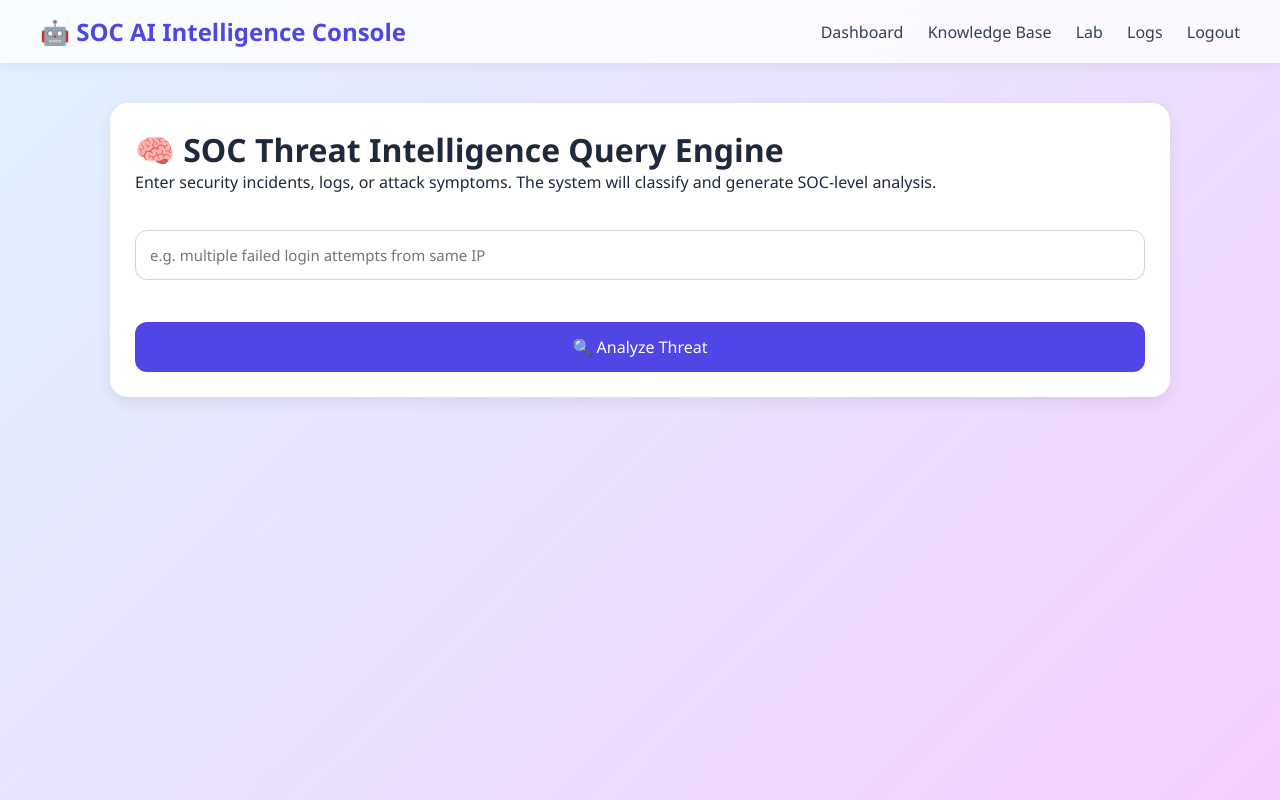
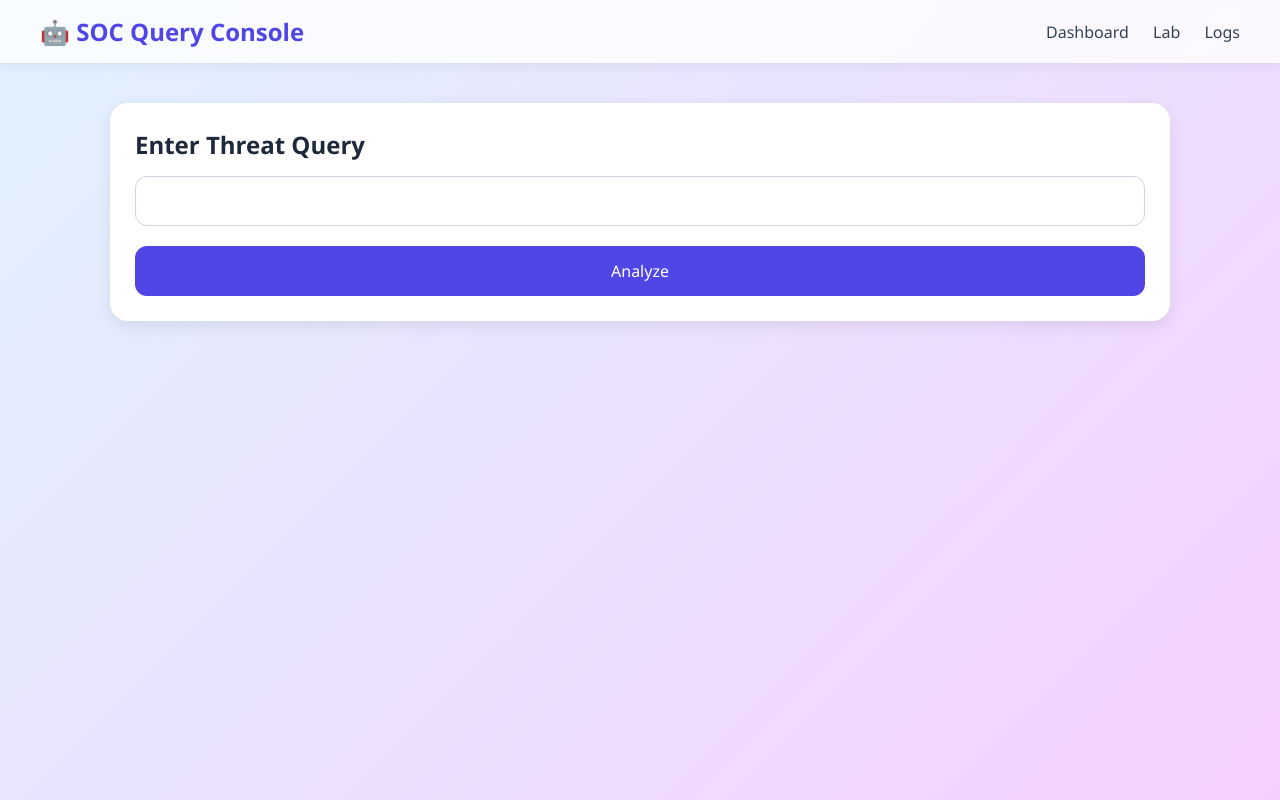
Before and after one commit to Ojas-597/cybersec-soc-lab, a website: page public/query.html in a window 1280 px wide. Drawn offline with Linux system fonts and the light colour scheme.

Commit message:
Update query.html

```diff
--- a/public/query.html
+++ b/public/query.html
@@ -1,129 +1,54 @@
 <!DOCTYPE html>
 <html>
 <head>
-  <title>SOC AI Threat Console</title>
+  <title>SOC Query Console</title>
   <link rel="stylesheet" href="style.css">
 </head>
 <body>
 
-<!-- NAVBAR -->
 <div class="navbar">
-
-  <div class="logo">
-    🤖 SOC AI Intelligence Console
-  </div>
-
+  <div class="logo">🤖 SOC Query Console</div>
   <div class="nav-links">
     <a href="dashboard.html">Dashboard</a>
-    <a href="search.html">Knowledge Base</a>
     <a href="lab.html">Lab</a>
     <a href="logs.html">Logs</a>
-    <a href="/logout">Logout</a>
   </div>
-
 </div>
 
-<!-- MAIN CONTAINER -->
 <div class="container">
 
-  <div class="card">
+<div class="card">
+<h2>Enter Threat Query</h2>
+<input id="q">
+<button onclick="ask()">Analyze</button>
+</div>
 
-    <h1>🧠 SOC Threat Intelligence Query Engine</h1>
-
-    <p>
-      Enter security incidents, logs, or attack symptoms.
-      The system will classify and generate SOC-level analysis.
-    </p>
-
-    <br>
-
-    <input
-      id="q"
-      placeholder="e.g. multiple failed login attempts from same IP"
-    >
-
-    <br><br>
-
-    <button onclick="ask()">
-      🔍 Analyze Threat
-    </button>
-
-  </div>
-
-  <!-- OUTPUT -->
-  <div id="output"></div>
+<div id="out"></div>
 
 </div>
 
 <script>
-
-/* ========================
-   AI QUERY ENGINE
-======================== */
 function ask(){
-
-  let question = document.getElementById("q").value;
-
-  fetch('/ask', {
-
-    method: 'POST',
-    headers: {
-      'Content-Type': 'application/json'
-    },
-
-    body: JSON.stringify({
-      question
-    })
-
-  })
-
-  .then(r => r.json())
-
-  .then(data => {
-
-    let html = "";
-
-    data.forEach(d => {
-
-      let severityColor = "green";
-
-      if(d.severity === "HIGH") severityColor = "red";
-      if(d.severity === "MEDIUM") severityColor = "orange";
-      if(d.severity === "LOW") severityColor = "green";
-
-      html += `
-        <div class="card">
-
-          <h2>🚨 SOC Threat Analysis</h2>
-
-          <p><b>Attack Type:</b> ${d.attack}</p>
-
-          <p><b>Severity:</b>
-            <span style="color:${severityColor}">
-              ${d.severity}
-            </span>
-          </p>
-
-          <p><b>Detection Tool:</b> ${d.tool}</p>
-
-          <p><b>Mitigation Strategy:</b> ${d.solution}</p>
-
-          <p><b>Confidence:</b> ${d.confidence || "85%"}</p>
-
-          <span class="badge">
-            AI Classified Threat
-          </span>
-
-        </div>
-      `;
-    });
-
-    document.getElementById("output").innerHTML = html;
-
-  });
-
+fetch("/ask",{
+method:"POST",
+headers:{
+"Content-Type":"application/json",
+"Authorization":"Bearer "+localStorage.getItem("token")
+},
+body:JSON.stringify({question:document.getElementById("q").value})
+})
+.then(r=>r.json())
+.then(d=>{
+document.getElementById("out").innerHTML =
+d.map(x=>`
+<div class="card">
+<h3>${x.attack}</h3>
+<p>Severity: ${x.severity}</p>
+<p>${x.solution}</p>
+</div>
+`).join("");
+});
 }
-
 </script>
 
 </body>
```
